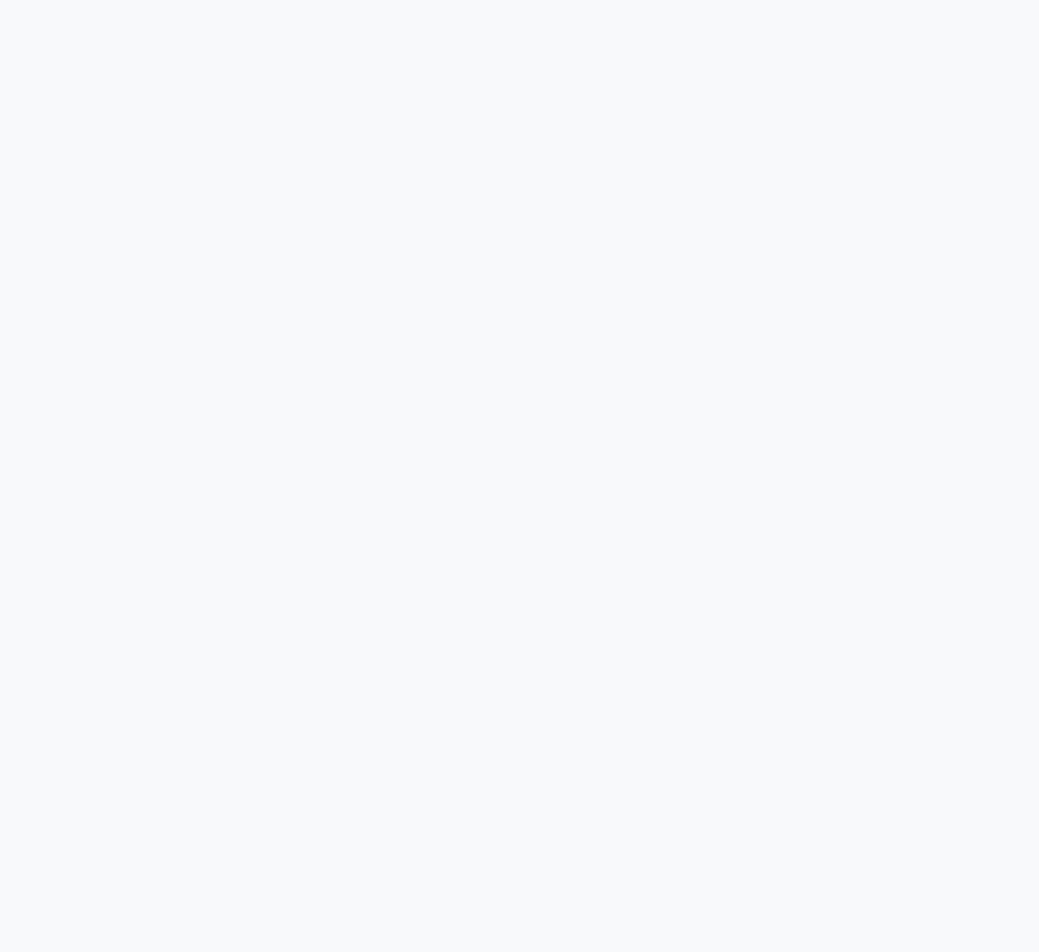
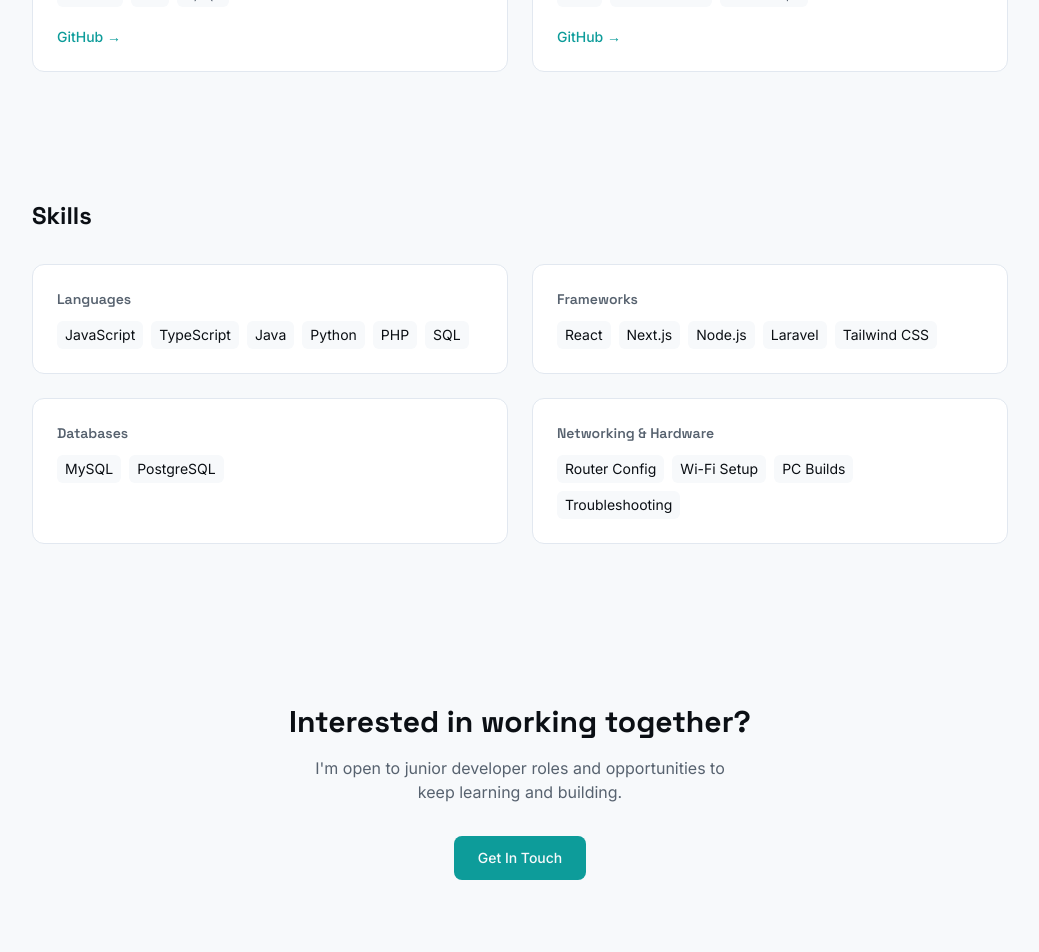
Before and after one commit to aidan-g-barends/Aidan-Barends-Portfolio, a Next.js app: page / in a window 1280 px wide. Shown: the part 880-1832 px from the top of the page, without its empty margins (120-1159 px from the left). Before the commit the page ends 800 px from the top, so only its background shows below. Built offline with nearby package versions, Linux system fonts and the light colour scheme.

Commit message:
Updated the home page, included my projects, skills preview and added a CTA section

```diff
--- a/src/app/page.tsx
+++ b/src/app/page.tsx
@@ -1,7 +1,20 @@
 import Link from "next/link";
+import { projects } from "./data/projects";
+import ProjectCard from "./components/ProjectCard";
+
+
+const skillGroups = [
+  { label: "Languages", items: ["JavaScript", "TypeScript", "Java", "Python", "PHP", "SQL"] },
+  { label: "Frameworks", items: ["React", "Next.js", "Node.js", "Laravel", "Tailwind CSS"] },
+  { label: "Databases", items: ["MySQL", "PostgreSQL"] },
+  { label: "Networking & Hardware", items: ["Router Config", "Wi-Fi Setup", "PC Builds", "Troubleshooting"] },
+];
 
 export default function Home() {
+  const featuredProjects = projects.filter((project) => project.featured);
+
   return (
+    <>
       <section className="mx-auto flex max-w-3xl flex-col items-center px-6 py-24 text-center sm:py-32">
         <p className="font-[family-name:var(--font-mono)] text-sm text-accent">
           IT Field Technician → Software Engineering Student → Aspiring AI Engineer
@@ -32,5 +45,59 @@ export default function Home() {
           </Link>
         </div>
       </section>
+
+      <section className="mx-auto max-w-5xl px-6 py-16">
+        <h2 className="text-2xl font-bold">Featured Projects</h2>
+
+        <div className="mt-8 grid gap-6 sm:grid-cols-2">
+          {featuredProjects.map((project) => (
+            <ProjectCard key={project.slug} project={project} />
+          ))}
+        </div>
+      </section>
+
+      <section className="mx-auto max-w-5xl px-6 py-16">
+        <h2 className="text-2xl font-bold">Skills</h2>
+
+        <div className="mt-8 grid gap-6 sm:grid-cols-2">
+          {skillGroups.map((group) => (
+            <div
+              key={group.label}
+              className="rounded-xl border border-surface-border bg-surface p-6"
+            >
+              <h3 className="text-sm font-semibold text-foreground-muted">
+                {group.label}
+              </h3>
+              <div className="mt-3 flex flex-wrap gap-2">
+                {group.items.map((item) => (
+                  <span
+                    key={item}
+                    className="rounded-md bg-background px-2 py-1 text-sm"
+                  >
+                    {item}
+                  </span>
+                ))}
+              </div>
+            </div>
+          ))}
+        </div>
+      </section>
+
+      <section className="mx-auto flex max-w-3xl flex-col items-center px-6 py-24 text-center">
+        <h2 className="text-2xl font-bold sm:text-3xl">
+          Interested in working together?
+        </h2>
+        <p className="mt-4 max-w-md text-foreground-muted">
+          I&apos;m open to junior developer roles and opportunities to keep
+          learning and building.
+        </p>
+        <Link
+          href="/contact"
+          className="mt-8 rounded-lg bg-accent px-6 py-3 text-sm font-medium text-background transition hover:opacity-90"
+        >
+          Get In Touch
+        </Link>
+      </section>
+    </>
   );
 }
```
Lines whose indentation alone changed are shown as unchanged.
